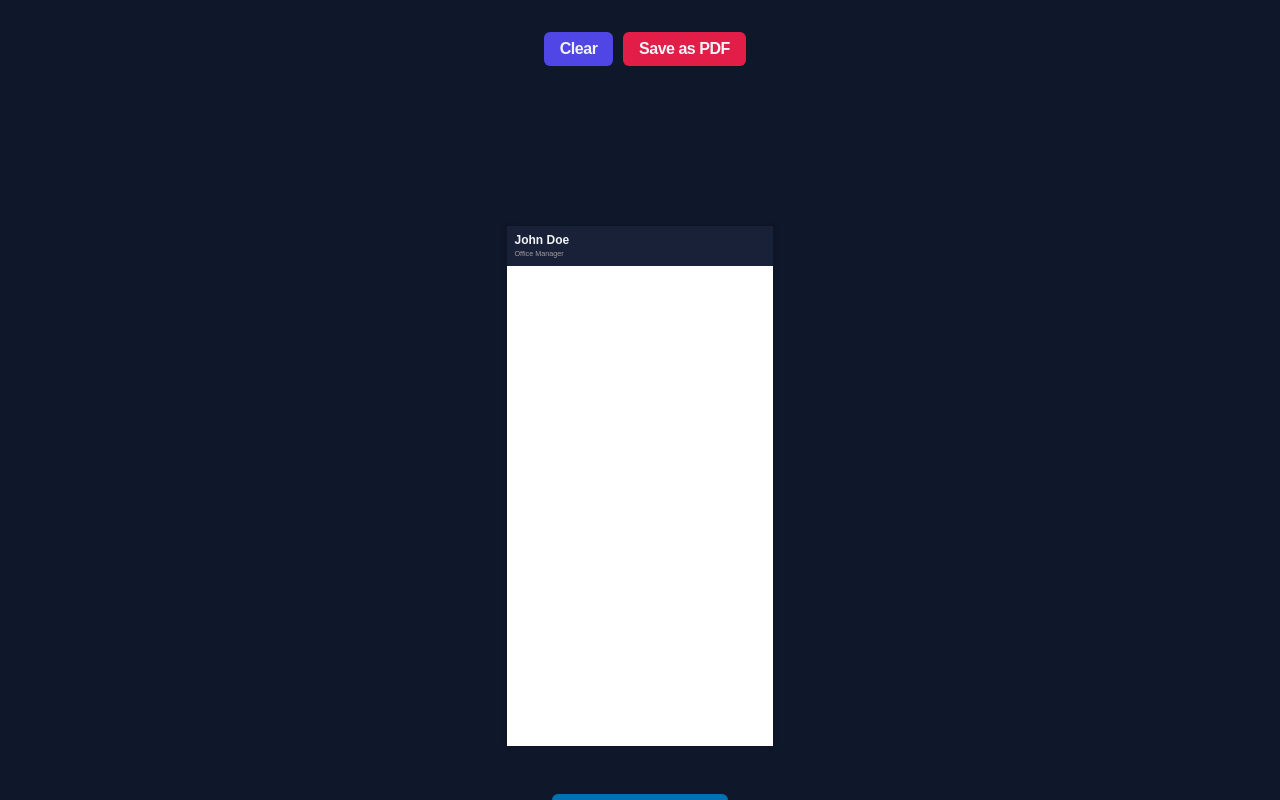
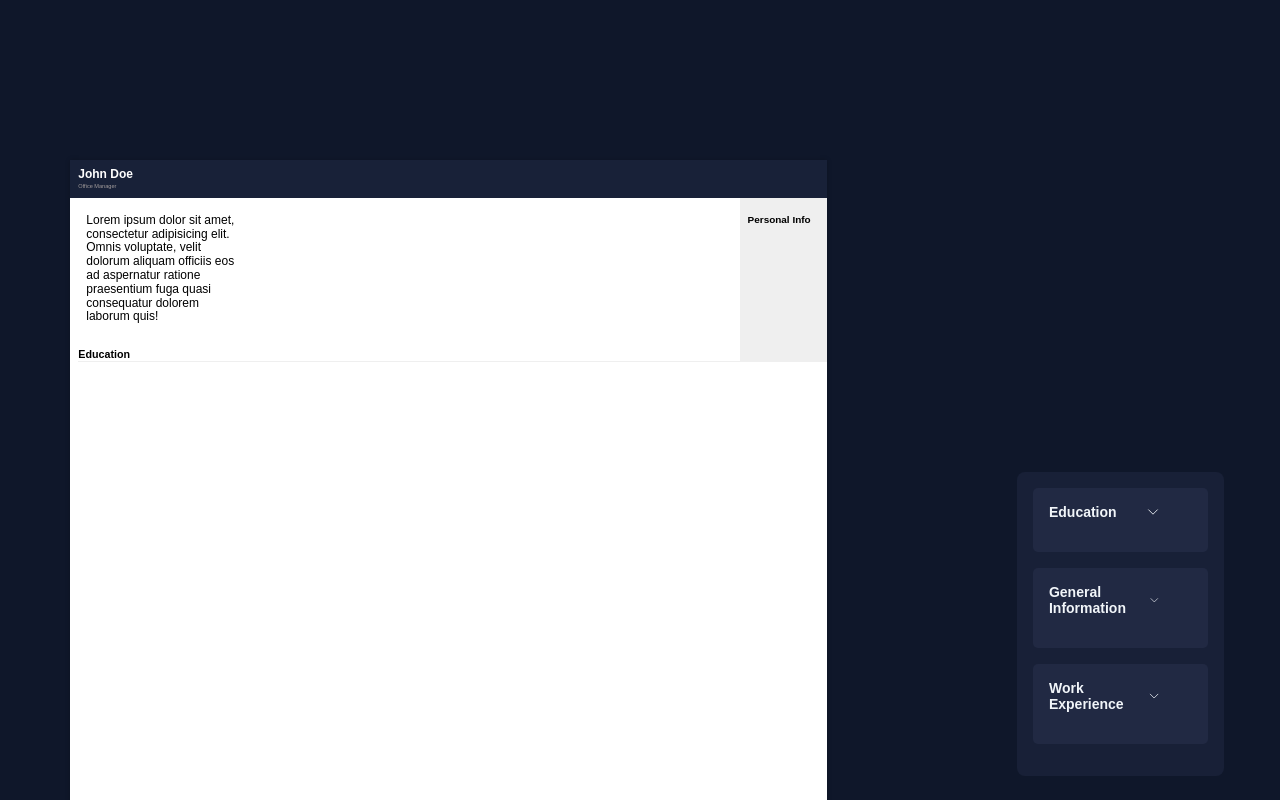
Before and after one commit to kwstaseL/cv-application, a React (Vite) app: page / in a window 1280 px wide. Shown: the top 800 px of the page. Built offline with nearby package versions, Linux system fonts and the light colour scheme.

Commit message:
Implement Responsive Design

```diff
--- a/src/App.jsx
+++ b/src/App.jsx
@@ -9,14 +9,9 @@ function App() {
     <>
       <main className="main">
         <section className="upper container">
-          <Options />
           <Canvas />
         </section>
         <section className="down container">
-          <div className="demo">
-            {" "}
-            <Button title="Login With LinkedIn" color="#0072b1" />
-          </div>
           <Forms />
         </section>
       </main>
--- a/src/CV/CV.css
+++ b/src/CV/CV.css
@@ -1,10 +1,3 @@
-.cv {
-  width: 100%;
-  background-color: #fff;
-  margin: 0; /* Add this line to remove any default margin */
-  padding: 0; /* Add this line to remove any default padding */
-}
-
 .cv__header {
   padding-top: 0.5rem;
   padding-bottom: 0.5rem;
@@ -15,11 +8,12 @@
 
 .cv__name {
   font-size: var(--size-xs);
+  color: white;
 }
 
 .cv__role {
   margin-top: 0.1rem;
-  font-size: var(--size-3xs);
+  font-size: var(--size-4xs);
   font-weight: lighter;
   color: rgb(162, 156, 156);
 }
@@ -30,3 +24,31 @@
   display: grid;
   grid-template-columns: 1fr auto;
 }
+
+.cv__professional-summary {
+  padding-top: 1rem;
+  padding-left: 1rem;
+  font-size: var(--size-xs);
+  max-width: 25ch;
+}
+
+.cv__aside {
+  background-color: rgb(239, 239, 239);
+  font-size: var(--size-xs);
+  padding-top: 1rem;
+  padding-left: 0.5rem;
+  padding-right: 1rem;
+
+  min-height: 100%;
+}
+
+/* Common styles */
+
+.section__title {
+  border-bottom: 1px solid rgb(239, 239, 239);
+}
+
+.cv__section {
+  margin-top: 1.5rem;
+  margin-left: 0.5rem;
+}
--- a/src/CV/CV.jsx
+++ b/src/CV/CV.jsx
@@ -8,8 +8,19 @@ function CV() {
         <h1 className="cv__role">Office Manager</h1>
       </header>
       <main className="cv__main">
-        <section className="main__content"></section>
-        <aside></aside>
+        <section className="main__content">
+          <p className="cv__professional-summary">
+            Lorem ipsum dolor sit amet, consectetur adipisicing elit. Omnis
+            voluptate, velit dolorum aliquam officiis eos ad aspernatur ratione
+            praesentium fuga quasi consequatur dolorem laborum quis!
+          </p>
+          <section className="cv__section">
+            <h1 className="section__title">Education</h1>
+          </section>
+        </section>
+        <aside className="cv__aside">
+          <h1 className="cv__aside-title">Personal Info</h1>
+        </aside>
       </main>
     </section>
   );
--- a/src/Canvas/Canvas.css
+++ b/src/Canvas/Canvas.css
@@ -1,10 +1,46 @@
 .canvas {
   width: 100%;
+  background-color: #fff;
+  color: black;
   max-width: 30ch;
-  display: flex;
-  flex-direction: column;
-  align-items: center;
-  justify-content: center;
-  background-color: #fff;
-  padding-bottom: 30rem;
+  padding-bottom: 35rem;
+  max-height: 65ch;
 }
+
+/* xs */
+@media (min-width: 475px) {
+  .canvas {
+    max-width: 36ch;
+    padding-bottom: 32rem;
+  }
+}
+
+/* sm */
+@media (min-width: 640px) {
+  .canvas {
+    max-width: 45ch;
+    padding-bottom: 40rem;
+  }
+}
+
+/* md */
+@media (min-width: 768px) {
+  .canvas {
+    max-width: 65ch;
+    padding-bottom: 50rem;
+  }
+}
+
+/* ls */
+@media (min-width: 1024px) {
+  .canvas {
+    max-width: 85ch;
+    padding-bottom: 60rem;
+  }
+}
+
+/* xl */
+/* @media (min-width: 1280px) {} */
+
+/* 2xl */
+/* @media (min-width: 1536px) {} */
--- a/src/Forms/Form.jsx
+++ b/src/Forms/Form.jsx
@@ -38,7 +38,7 @@ function Form({ title, showExtendedForm }) {
   return (
     <section className="form">
       <div className="form__header">
-        <h1>{title}</h1>
+        <h1 className="form__header-title">{title}</h1>
         <button onClick={handleArrowEvent}>
           <svg
             xmlns="http://www.w3.org/2000/svg"
--- a/src/Forms/Forms.css
+++ b/src/Forms/Forms.css
@@ -1,11 +1,11 @@
 .forms {
   background-color: #182037;
-  padding-top: 1rem;
-  padding-left: 2rem;
-  padding-right: 2rem;
-  padding-bottom: 0.1rem;
+
   border-radius: 8px;
   margin-bottom: 2rem;
+  margin-left: 3rem;
+  margin-right: 3rem;
+  padding: 1rem;
 }
 
 .form {
@@ -25,3 +25,31 @@
   align-items: center;
   justify-content: space-between;
 }
+
+/* xs */
+@media (min-width: 475px) {
+  .forms {
+    margin-left: 4rem;
+    max-width: 37ch;
+  }
+}
+
+/* sm */
+@media (min-width: 640px) {
+  .forms {
+    margin-left: 7rem;
+    max-width: 45ch;
+  }
+}
+
+/* md */
+/* @media (min-width: 768px) {} */
+
+/* ls */
+/* @media (min-width: 1024px) {} */
+
+/* xl */
+/* @media (min-width: 1280px) {} */
+
+/* 2xl */
+/* @media (min-width: 1536px) {} */
--- a/src/components/FormCreator.jsx
+++ b/src/components/FormCreator.jsx
@@ -6,12 +6,25 @@ function FormCreator({ data }) {
       <div key={sectionIndex}>
         {section.fields.map((field, fieldIndex) => (
           <div key={fieldIndex}>
-            <label htmlFor={field.label}>{field.label}</label>
+            <label className="form__label" htmlFor={field.label}>
+              {field.label}
+            </label>
+            {field.recommended && (
+              <span className="optional-field" style={{ color: "red" }}>
+                *
+              </span>
+            )}
+            {field.optional && (
+              <span className="optional-field" style={{ marginLeft: "0.5rem" }}>
+                (Optional)
+              </span>
+            )}
             {field.input === "textarea" ? (
               <textarea
                 id={field.label}
                 name={field.label}
                 placeholder={field.placeholder}
+                className="form__input"
               ></textarea>
             ) : (
               <input
@@ -19,11 +32,10 @@ function FormCreator({ data }) {
                 id={field.label}
                 name={field.label}
                 placeholder={field.placeholder}
+                className="form__input"
               />
             )}
-            {field.optional && (
-              <span className="optional-field">(Optional)</span>
-            )}
+
             {field.isOngoing && (
               <span className="ongoing-field">(Ongoing)</span>
             )}
--- a/src/main.jsx
+++ b/src/main.jsx
@@ -1,10 +1,11 @@
 import React from "react";
 import ReactDOM from "react-dom/client";
 import App from "./App.jsx";
+import "../styles/modern-normalize.css";
 import "../styles/index.css";
-import "../styles/modern-normalize.css";
+import "../styles/utils.css";
+import "../styles/components/Form.css";
 // Components
-import "../styles/utils.css";
 
 ReactDOM.createRoot(document.getElementById("root")).render(
   <React.StrictMode>
--- a/styles/App.css
+++ b/styles/App.css
@@ -6,19 +6,22 @@ main {
 }
 
 .upper {
-  display: flex;
-  flex-direction: column;
-  align-items: center;
-  justify-content: space-evenly;
-  gap: 0rem;
-}
-
-.down {
+  flex: 3;
   display: flex;
   flex-direction: column;
   align-items: center;
 }
 
-.demo {
-  margin-top: 3rem;
+.down {
+  padding: 1rem;
+  flex: 1.25;
+
+  display: flex;
+  flex-direction: column;
 }
+
+@media (min-width: 768px) {
+  main {
+    flex-direction: row;
+  }
+}
--- a/styles/components/Form.css
+++ b/styles/components/Form.css
@@ -0,0 +1,19 @@
+.form__header {
+  margin-bottom: 1rem;
+}
+
+.form__header-title {
+  font-size: var(--size-sm);
+}
+
+.form__label {
+  font-size: var(--size-sm);
+}
+
+.form__input {
+  margin-bottom: 0.75rem;
+  border: 0;
+  border-radius: 8px;
+  background-color: rgb(238, 238, 238);
+  padding: 0.25rem;
+}
--- a/styles/utils.css
+++ b/styles/utils.css
@@ -8,17 +8,12 @@
   cursor: pointer;
 }
 
-.container,
-.content-container {
+.container {
   width: 100%;
   margin-left: auto;
   margin-right: auto;
   padding-left: 0.5rem;
   padding-right: 0.5rem;
-}
-
-.content-container {
-  max-width: 30ch;
 }
 
 .shadow-texture {
```
